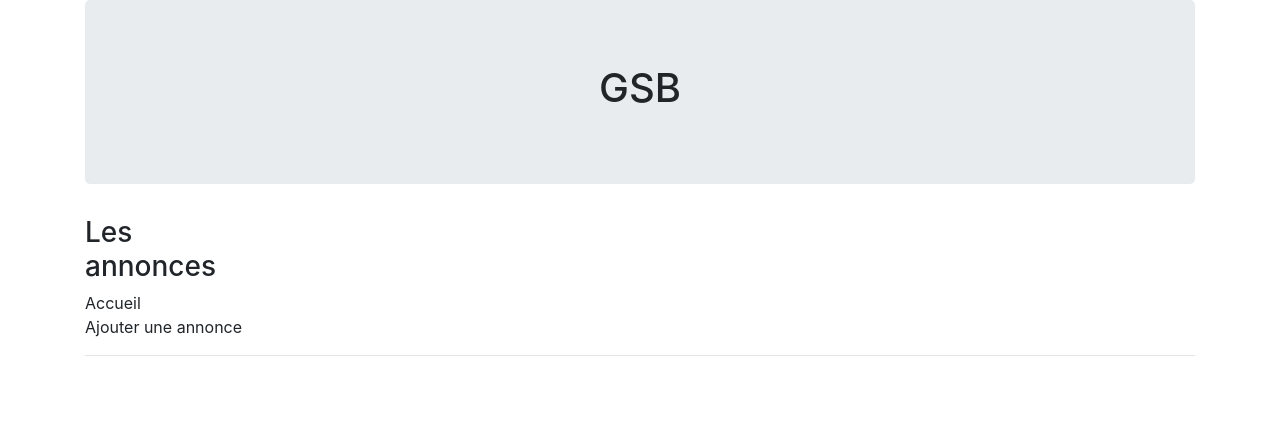
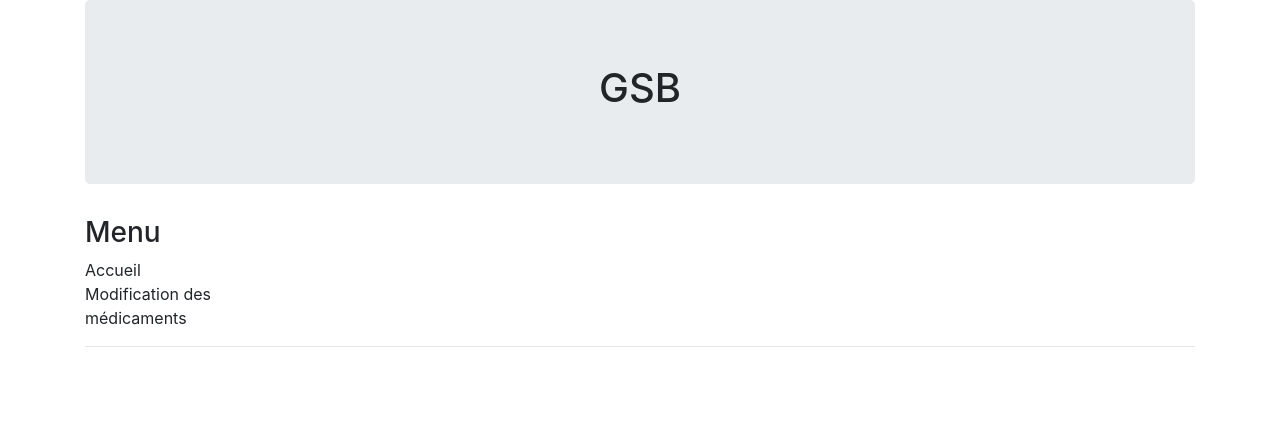
Before and after one commit to MAX18MADU/BBDL_GSB_SYMFONY, a Symfony app: template templates/base.html.twig in a window 1280 px wide. Shown: the top 444 px of the page. Run offline with Twig, Linux system fonts and the light colour scheme; the template is opened without the code that fills it, so the values that code supplies are empty; some libraries are stand-ins or nearby versions.

Commit message:
Modif du menu

```diff
--- a/templates/base.html.twig
+++ b/templates/base.html.twig
@@ -20,11 +20,11 @@
 
     <div class="row">
       <div id="menu" class="col-2">
-        <h3>Les annonces</h3>
+        <h3>Menu</h3>
         <ul class="nav nav-pills navs-stacked">
           {# Utilisation de la fonction {{ path }} pour faire des liens vers d'autres routes #}
           <li>Accueil</a></li>
-          <li>Ajouter une annonce</a></li>
+          <li>Modification des médicaments</a></li>
         </ul>
       </div>
       <div id="content" class="col-md-9">
```
